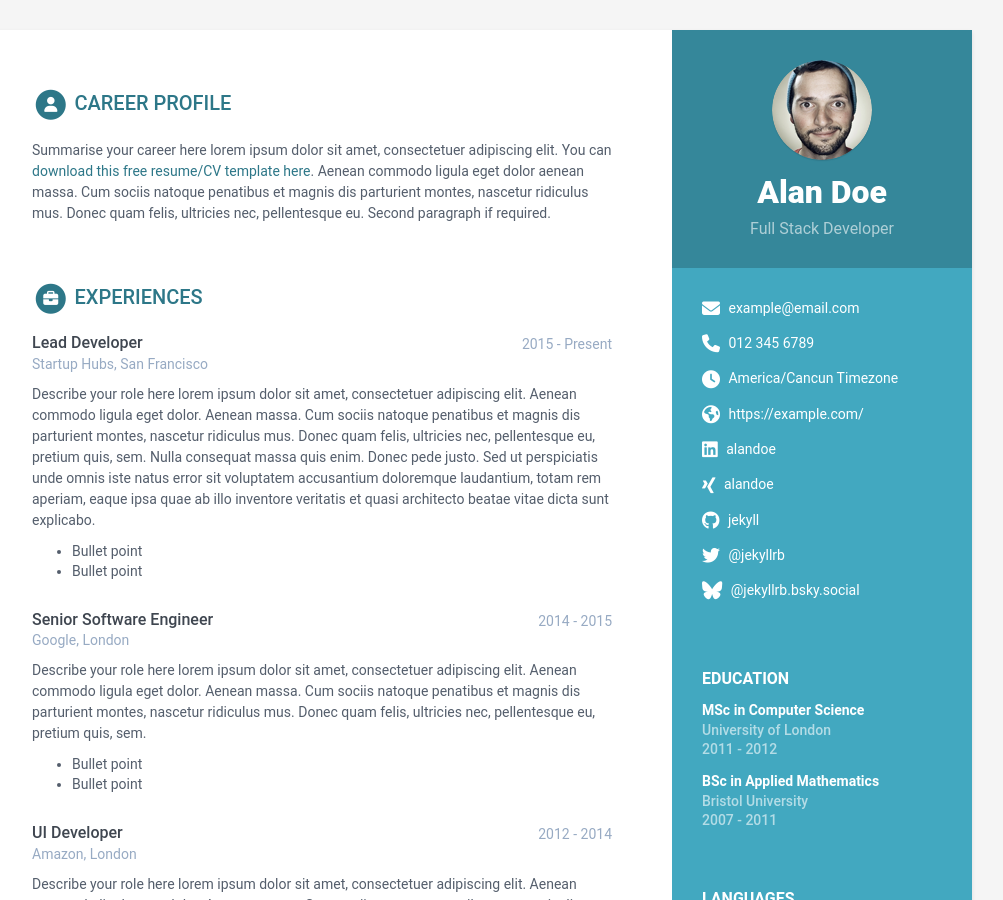
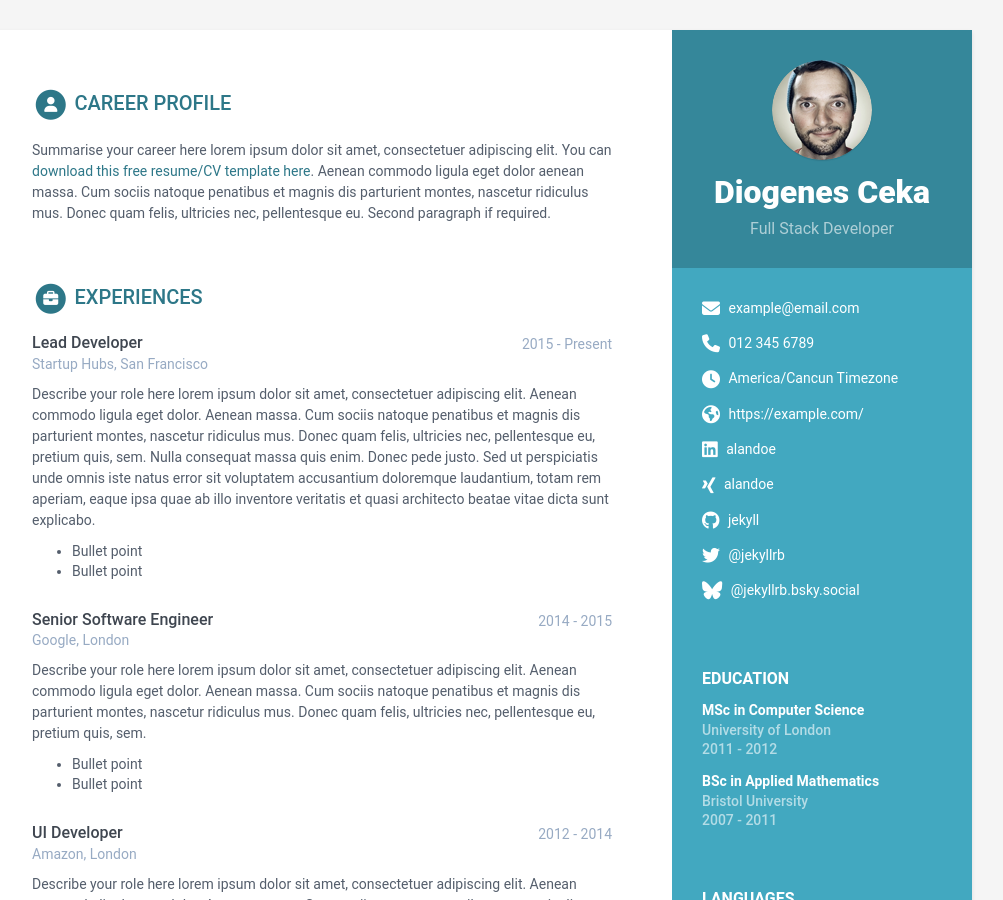
Before and after one commit to diogenesceka/diogenesceka.github.io, a Jekyll site: the page built from index.html, in a window 1280 px wide and 900 px high. Shown: the whole window, without its empty margins (168-1171 px from the left). Built offline with Jekyll 4.4.1, drawn with Linux system fonts in a browser that asks for light colours.

Commit message:
Changed name to Diogenes Ceka

```diff
--- a/_data/data.yml
+++ b/_data/data.yml
@@ -8,7 +8,7 @@ sidebar:
   education: True # set to False if you want education in main section instead of in sidebar
 
   # Profile information
-  name: Alan Doe
+  name: Diogenes Ceka
   tagline: Full Stack Developer
   avatar: profile.png #place a 100x100 picture inside /assets/images/ folder and provide the name of the file below
 
```
